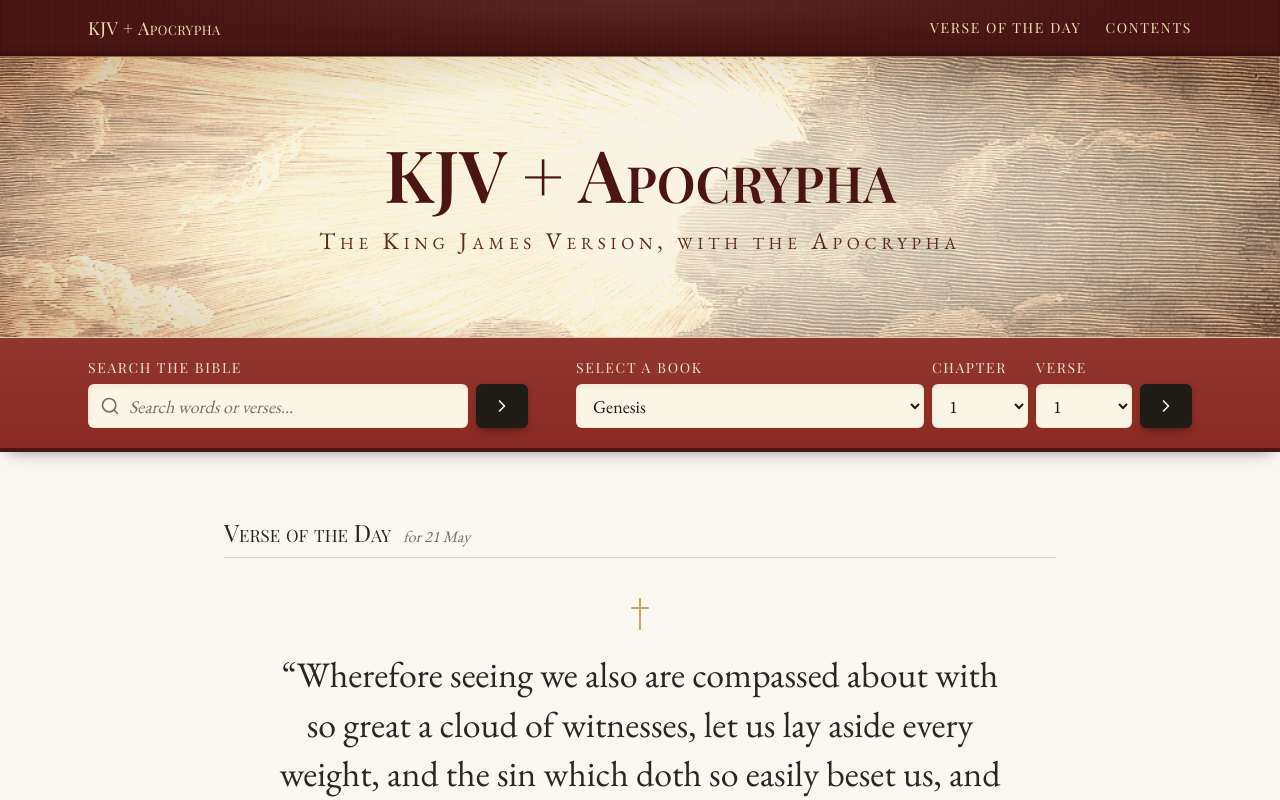
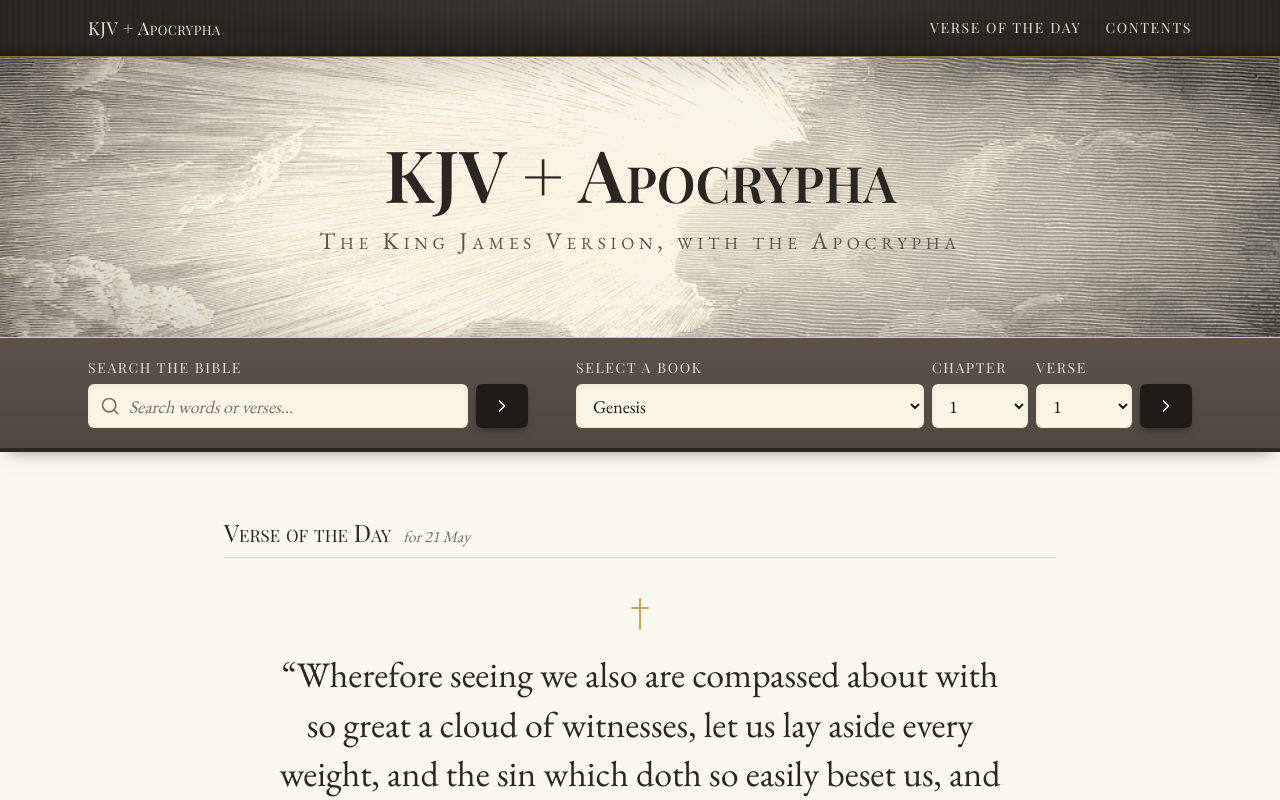
Before and after one commit to bishop67/my-bible, a Next.js app: page / in a window 1280 px wide. Shown: the top 800 px of the page. Built offline with nearby package versions, Linux system fonts and the light colour scheme; a web font is replaced by a local one.

Commit message:
Updated header

```diff
--- a/components/site-header.tsx
+++ b/components/site-header.tsx
@@ -15,12 +15,12 @@
 
   return (
     <header>
-      <nav className="relative border-b border-[#c8a45c]/60 bg-[#4a1513] bg-[radial-gradient(ellipse_at_top,rgb(255_255_255/0.08),transparent_60%),repeating-linear-gradient(90deg,rgb(0_0_0/0.06)_0_2px,transparent_2px_6px)] shadow-[inset_0_-6px_12px_-6px_rgb(0_0_0/0.5)]">
+      <nav className="relative border-b border-[#c8a45c]/60 bg-[#2b2621] bg-[radial-gradient(ellipse_at_top,rgb(255_255_255/0.08),transparent_60%),repeating-linear-gradient(90deg,rgb(0_0_0/0.06)_0_2px,transparent_2px_6px)] shadow-[inset_0_-6px_12px_-6px_rgb(0_0_0/0.5)]">
         <div className="mx-auto flex h-14 max-w-6xl items-center justify-center px-6 sm:justify-between">
-          <Link href="/" className="hidden font-display text-lg tracking-wide text-[#f1dfb3] [font-variant-caps:small-caps] hover:text-white sm:block">
+          <Link href="/" className="hidden font-display text-lg tracking-wide text-[#e9e2d3] [font-variant-caps:small-caps] hover:text-white sm:block">
             KJV + Apocrypha
           </Link>
-          <ul className="flex gap-6 font-display text-sm tracking-[0.12em] text-[#f1dfb3] uppercase">
+          <ul className="flex gap-6 font-display text-sm tracking-[0.12em] text-[#e9e2d3] uppercase">
             <li>
               <Link href="/#verse-of-the-day" className="hover:text-white">
                 Verse of the day
@@ -41,21 +41,21 @@
           <img
             src="/toc/creation-of-light.jpg"
             alt=""
-            className="absolute inset-0 -z-10 h-full w-full object-cover object-[50%_28%] [filter:sepia(0.75)_saturate(1.6)_hue-rotate(-12deg)_brightness(1.08)_contrast(0.9)]"
+            className="absolute inset-0 -z-10 h-full w-full object-cover object-[50%_28%] [filter:sepia(0.3)_brightness(1.05)_contrast(0.92)]"
           />
-          <div className="absolute inset-0 -z-10 bg-[radial-gradient(ellipse_60%_80%_at_50%_55%,rgb(251_243_224/0.92),rgb(251_243_224/0.55)_55%,rgb(120_50_20/0.25))]" />
+          <div className="absolute inset-0 -z-10 bg-[radial-gradient(ellipse_60%_80%_at_50%_55%,rgb(251_243_224/0.92),rgb(251_243_224/0.55)_55%,rgb(43_38_33/0.28))]" />
           <div className="mx-auto max-w-6xl px-6 py-14 text-center md:py-20">
-            <h1 className="font-display text-5xl leading-none font-semibold text-[#4a1513] [font-variant-caps:small-caps] sm:text-7xl">
+            <h1 className="font-display text-5xl leading-none font-semibold text-[#2b2621] [font-variant-caps:small-caps] sm:text-7xl">
               KJV + Apocrypha
             </h1>
-            <p className="mt-4 font-serif text-lg tracking-[0.2em] text-[#5b2a1c] [font-variant-caps:small-caps] sm:text-2xl">
+            <p className="mt-4 font-serif text-lg tracking-[0.2em] text-[#5a5148] [font-variant-caps:small-caps] sm:text-2xl">
               The King James Version, with the Apocrypha
             </p>
           </div>
         </div>
       )}
 
-      <div className="border-b-4 border-[#4a1513] bg-[#8a2a22] bg-[linear-gradient(180deg,rgb(255_255_255/0.06),transparent)] shadow-[0_6px_16px_-8px_rgb(0_0_0/0.5)]">
+      <div className="border-b-4 border-[#2b2621] bg-[#4f4841] bg-[linear-gradient(180deg,rgb(255_255_255/0.06),transparent)] shadow-[0_6px_16px_-8px_rgb(0_0_0/0.5)]">
         <div className="mx-auto max-w-6xl px-6 py-5">
           <PassagePicker books={books} query={query} />
         </div>
```
